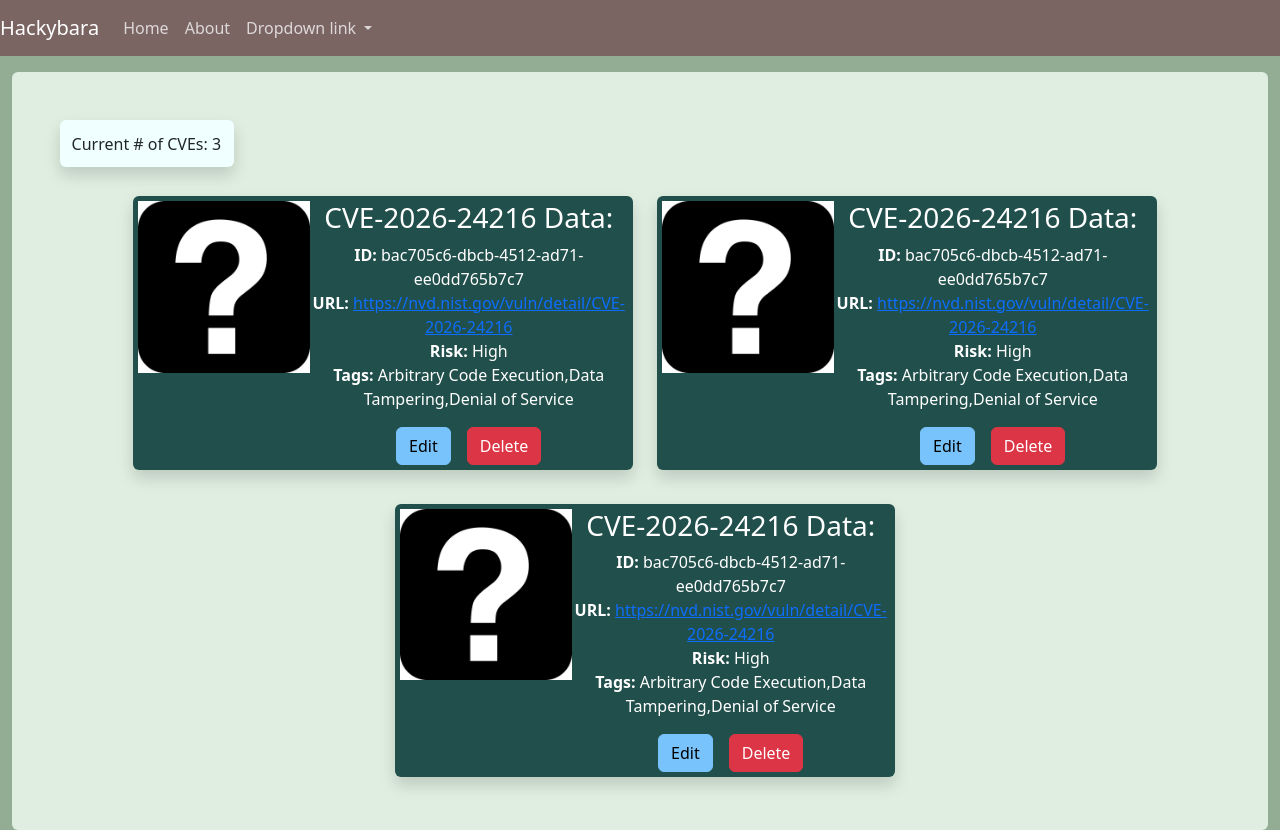
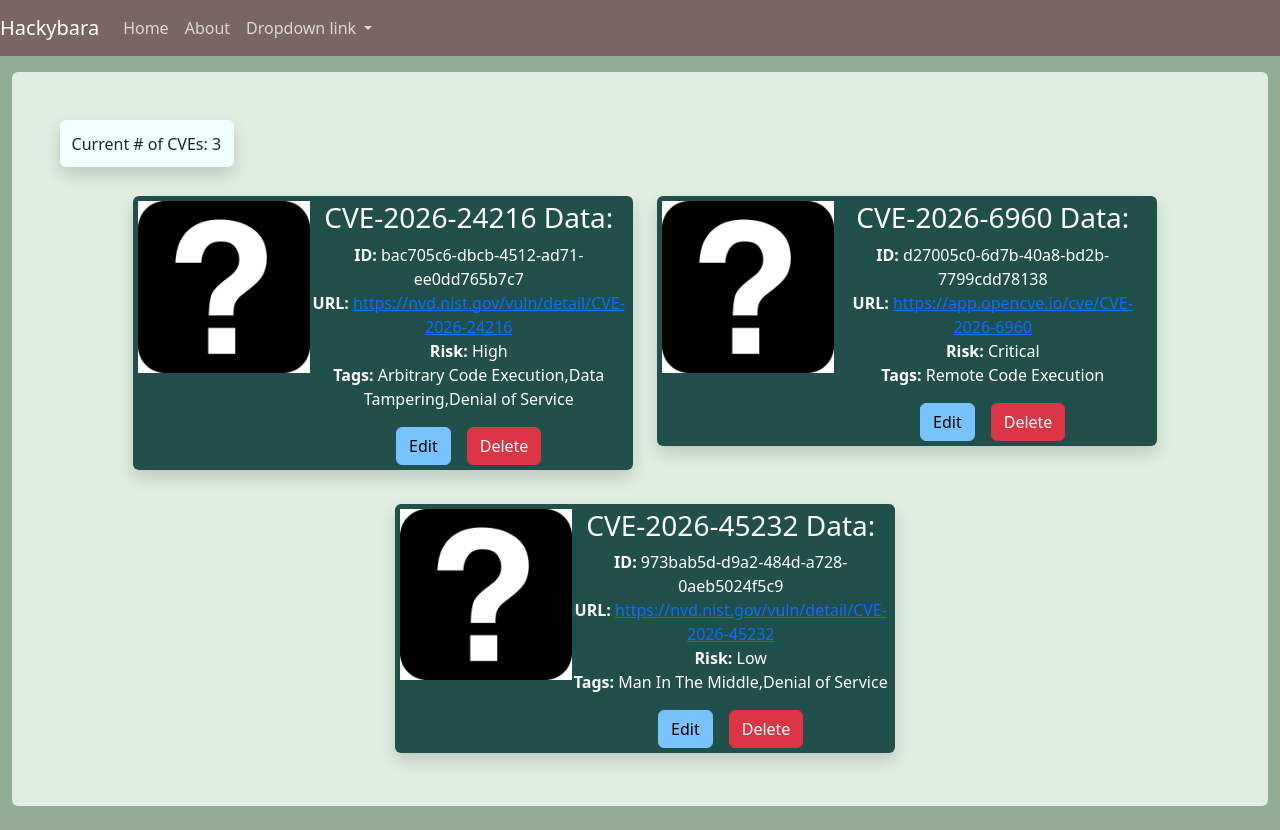
Before and after one commit to reidjessica642/CVES-API-frontend, an Angular app: page / in a window 1280 px wide. After the commit the page ends 806 px from the top, so only its background shows below. Built offline with nearby package versions, Linux system fonts and the light colour scheme.

Commit message:
Correct data is listed

```diff
--- a/src/app/cve-listing/cve-listing.html
+++ b/src/app/cve-listing/cve-listing.html
@@ -2,6 +2,6 @@
 
 <div class="d-flex flex-wrap justify-content-center gap-4">
     @for(cve of cves; track $index) {
-        <app-cve-overview></app-cve-overview>
+        <app-cve-overview [currentCve]="cve"></app-cve-overview>
     }
 </div>
--- a/src/app/cve-overview/cve-overview.ts
+++ b/src/app/cve-overview/cve-overview.ts
@@ -1,5 +1,4 @@
-import { Component } from '@angular/core';
-import { CVE } from '../mock-data/mock-cve.js';
+import { Component, input } from '@angular/core';
 import { Cve } from '../types/cve.js';
 
 @Component({
@@ -9,5 +8,5 @@ import { Cve } from '../types/cve.js';
   styleUrl: './cve-overview.css',
 })
 export class CveOverview {
-  currentCve: Cve = CVE;
+  currentCve = input.required<Cve>();
 }
```
Also changed, not shown: data/cves.json (+3 -6 lines), src/app/cve-overview/cve-overview.html (+5 -5 lines).
